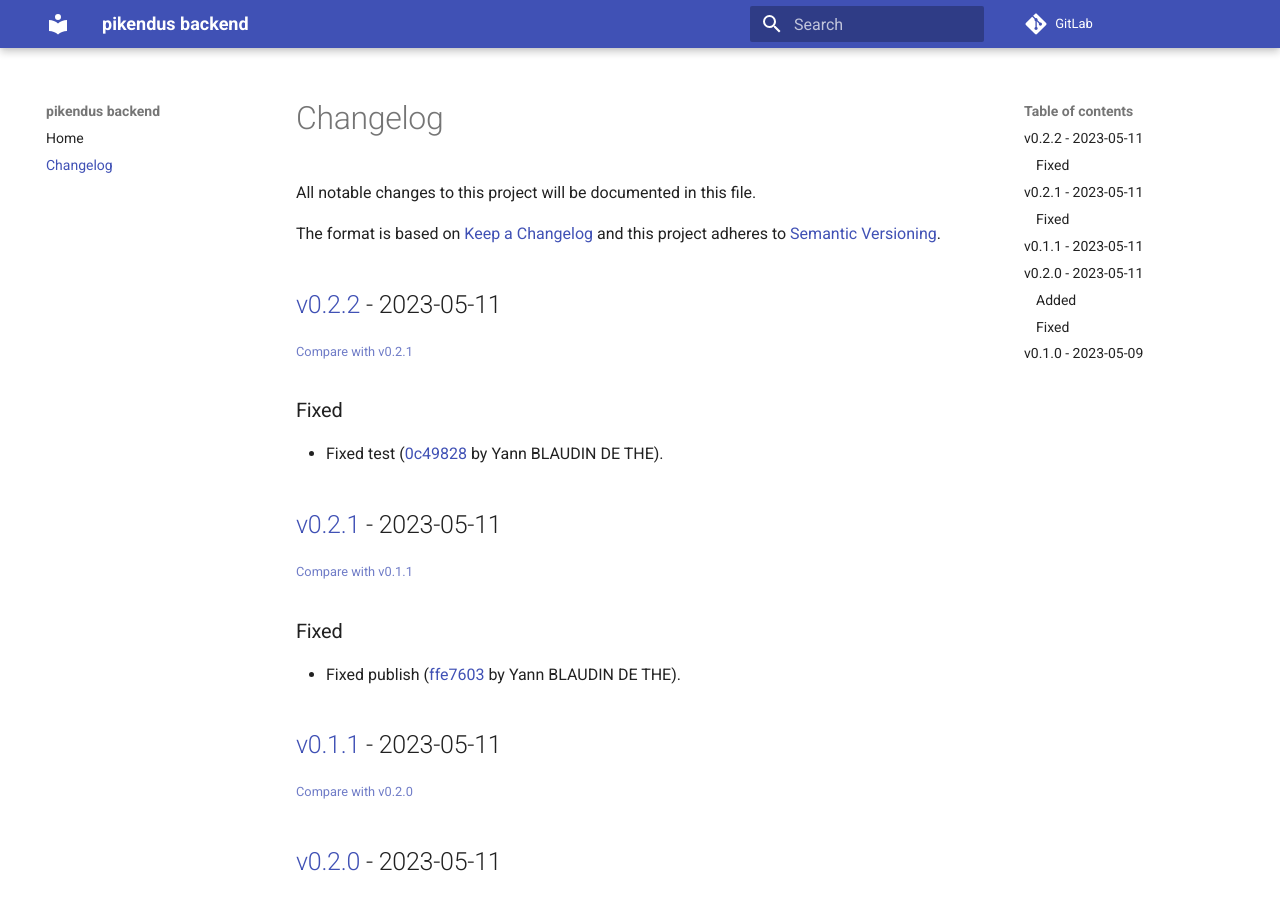
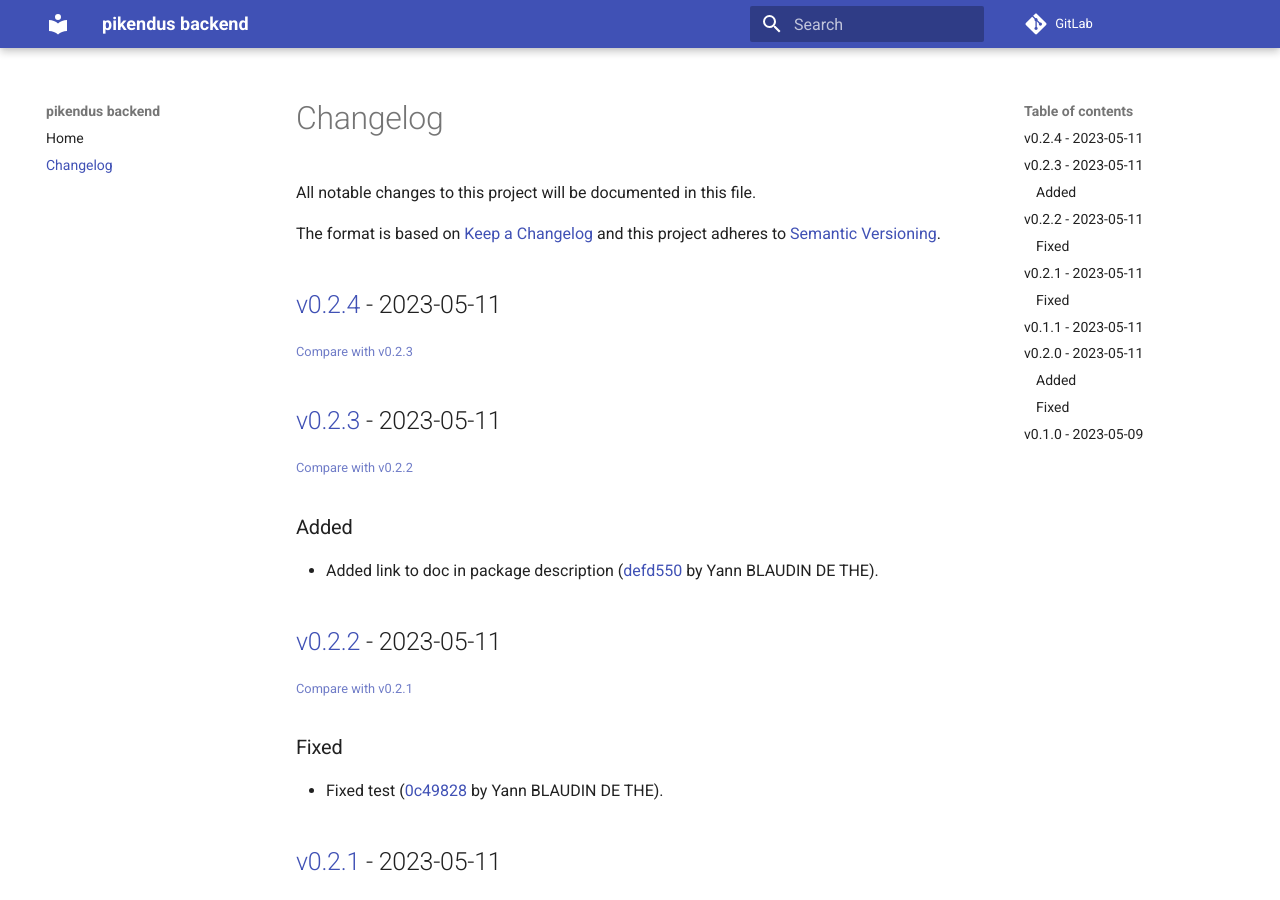
Before and after one commit to ydethe/pikendus-backend, an MkDocs documentation site: the page built from docs/CHANGELOG.md, in a window 1280 px wide and 900 px high. Built offline with MkDocs 1.6.1 and Material for MkDocs 9.7.7, drawn with Linux system fonts in a browser that asks for light colours; comment, search, counter and statistics services are not loaded.

Commit message:
Doc link ok

```diff
--- a/.gitlab-ci.yml
+++ b/.gitlab-ci.yml
@@ -22,7 +22,7 @@
     paths:
       - htmldoc
 
-# https://ydethe.gitlab.io/pikendus-backend/pikendus-backend/
+# https://ydethe.gitlab.io/pikendus-backend
 pages:
   stage: deploy
   dependencies:
@@ -31,8 +31,7 @@
     - if: $CI_COMMIT_TAG =~ /^v(?:\d+.){2}(?:\d+)$/
       when: always
   script:
-    - mkdir -p public
-    - cp -r htmldoc/* public
+    - cp -r htmldoc public
   artifacts:
     paths:
       - public
--- a/docs/CHANGELOG.md
+++ b/docs/CHANGELOG.md
@@ -6,6 +6,18 @@
 and this project adheres to [Semantic Versioning](http://semver.org/spec/v2.0.0.html).
 
 <!-- insertion marker -->
+## [v0.2.4](https://gitlab.com/ydethe/pikendus-backend/tags/v0.2.4) - 2023-05-11
+
+<small>[Compare with v0.2.3](https://gitlab.com/ydethe/pikendus-backend/compare/v0.2.3...v0.2.4)</small>
+
+## [v0.2.3](https://gitlab.com/ydethe/pikendus-backend/tags/v0.2.3) - 2023-05-11
+
+<small>[Compare with v0.2.2](https://gitlab.com/ydethe/pikendus-backend/compare/v0.2.2...v0.2.3)</small>
+
+### Added
+
+- Added link to doc in package description ([defd550](https://gitlab.com/ydethe/pikendus-backend/commit/defd55083b51e4c061ebdd6e1de099f46d6d0046) by Yann BLAUDIN DE THE).
+
 ## [v0.2.2](https://gitlab.com/ydethe/pikendus-backend/tags/v0.2.2) - 2023-05-11
 
 <small>[Compare with v0.2.1](https://gitlab.com/ydethe/pikendus-backend/compare/v0.2.1...v0.2.2)</small>
--- a/pyproject.toml
+++ b/pyproject.toml
@@ -27,7 +27,7 @@
 "Bug Tracker" = "https://gitlab.com/ydethe/pikendus-backend/issues"
 Homepage = "https://gitlab.com/ydethe/pikendus-backend"
 Source = "https://gitlab.com/ydethe/pikendus-backend"
-Documentation = "https://ydethe.gitlab.io/pikendus-backend/pikendus-backend"
+Documentation = "https://ydethe.gitlab.io/pikendus-backend"
 
 [tool.pylint.main]
 ignore-patterns = ["kt_*.py"]
```
